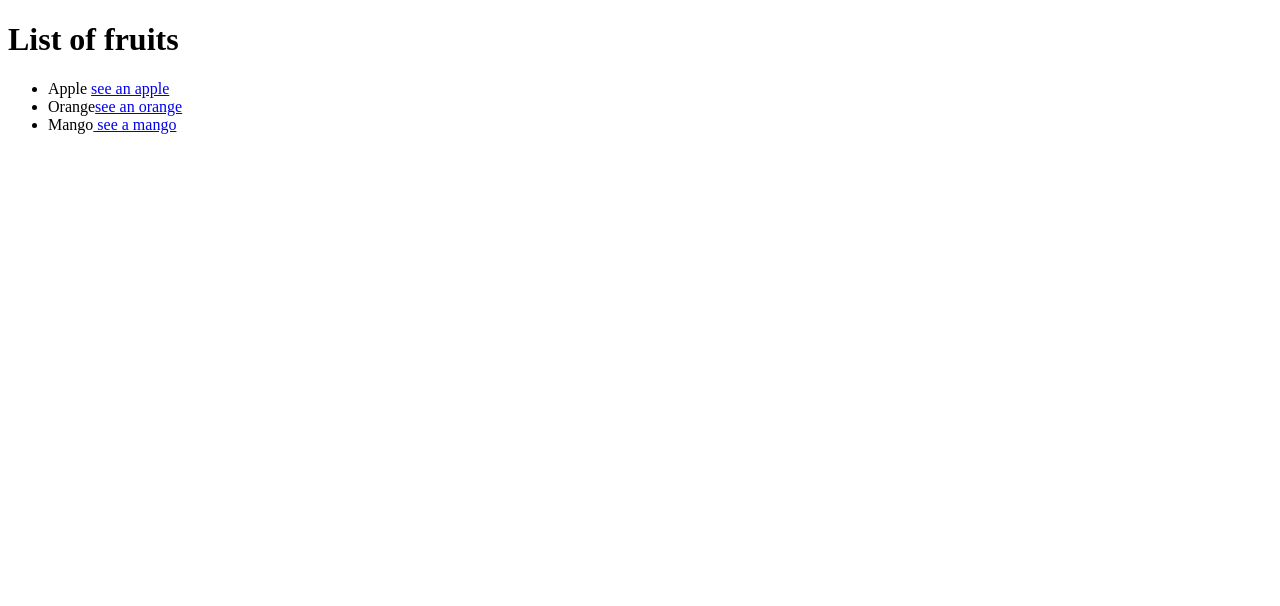
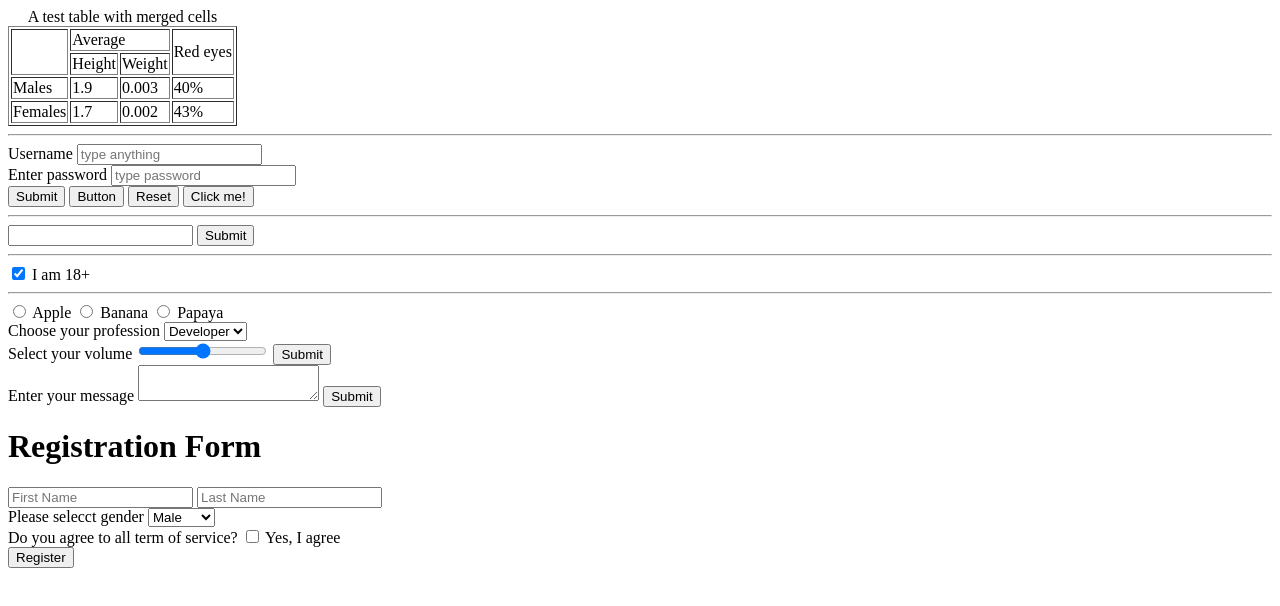
Before and after one commit to DrashtiSharma7983/HTML, a plain HTML site: page helloworld.html in a window 1280 px wide. Drawn offline with Linux system fonts and the light colour scheme.

Commit message:
Add files via upload
Everything about html table, checkbox, radio, dropdown etc.

```diff
--- a/helloworld.html
+++ b/helloworld.html
@@ -1,16 +1,105 @@
 <!DOCTYPE html>
 <html lang="en">
-    <head>
-        <meta charset="UTF-8">
-        <meta name="viewport" content="width=device-width, initial-scale=1.0">
-        <title>Code</title>
-    </head>
-    <body>
-       <h1>List of fruits</h1>
-       <ul>
-        <li>Apple <a href="https://img.freepik.com/free-vector/red-apple-with-happy-face_1308-9211.jpg"> see an apple</a></li>
-        <li>Orange<a href="https://cdn.pixabay.com/photo/2019/10/13/20/35/orange-4547207_640.png">see an orange</a></li>
-        <li>Mango<a href="https://i.pinimg.com/736x/10/42/de/1042deed77f4a7b9859b39a9c95d14a0.jpg"> see a mango</a></li>
-    </ul>
+<head>
+    <meta charset="UTF-8">
+    <meta name="viewport" content="width=device-width, initial-scale=1.0">
+    <title>Tables</title>
+</head>
+<body>
+    <table border="black">
+        <caption>
+            A test table with merged cells
+        </caption>
+       <tr>
+        <td rowspan="2"></td>
+        <td colspan="2">Average</td>
+        <td rowspan="2">Red eyes</td>
+
+       </tr>
+       <tr>
+        <td>Height</td>
+        <td>Weight</td>
+       </tr>
+        <tr>
+            <td>Males</td>
+            <td>1.9</td>
+            <td>0.003</td>
+            <td>40%</td>
+        </tr>
+        <tr>
+            <td>Females</td>
+            <td>1.7</td>
+            <td>0.002</td>
+            <td>43%</td>
+        </tr>
+
+    </table>   <hr>
+    <form action="/server">
+
+        <div>
+            <label for="username">Username</label>
+            <input type="text" placeholder="type anything" id="username" name="username">
+        </div>
+        <div>
+            <label for="pass">Enter password</label>
+            <input type="password" id="password" placeholder="type password" name="pass"><br>
+        </div>
+        <button type="submit">Submit</button>
+        <button type="button">Button</button>
+        <button type="reset">Reset</button>
+
+        <input type="submit" value="Click me!">
+    </form> <hr>
+    <form action="https://www.google.com/search">
+        <input type="text" name="q">
+        <button>Submit</button>
+        <hr>
+        <input type="checkbox" id="age" name="age" checked>
+        <label for="age">I am 18+</label>
+    </form><hr>
+    <form action="/server">
+        <input type="radio" id="apple" name="fruit" value="apple">
+        <label for="apple">Apple</label>
+        <input type="radio" id="banana" name="fruit" value="banana">
+        <label for="banana">Banana</label>
+        <input type="radio" id="papaya" name="fruit" value="papaya">
+        <label for="papaya">Papaya</label>
+
+
+        <div>
+            Choose your profession
+            <select name="profession" id="profession">
+                <option value="stu">Student</option>
+                <option value="dev" selected>Developer</option>
+            </select>
+        </div>
+        <label for="vol">Select your volume</label>
+        <input type="range" id="vol" min="0" max="200" name="vol">
+        <button>Submit</button>
+        <br>
+        <label for="msg">Enter your message</label>
+        <textarea name="msg" id="msg"></textarea>
+        <button>Submit</button>
+    </form>
+    <div>
+        <form action="/server">
+            <h1>Registration Form</h1>
+            <input type="text" placeholder="First Name">
+            <input type="text" placeholder="Last Name"><br>
+            <div>
+                Please selecct gender
+            <select name="gender" id="gender">
+                <option value="male">Male</option>
+                <option value="female">Female</option>
+            </select>
+            <div>
+                Do you agree to all term of service?
+                <input type="checkbox" name="agree" id="agree" >
+                <label for="agree">Yes, I agree</label>
+            </div>
+            <button>Register</button>
+        </div>
+        </form>
+    </div>
     </body>
 </html>
```
